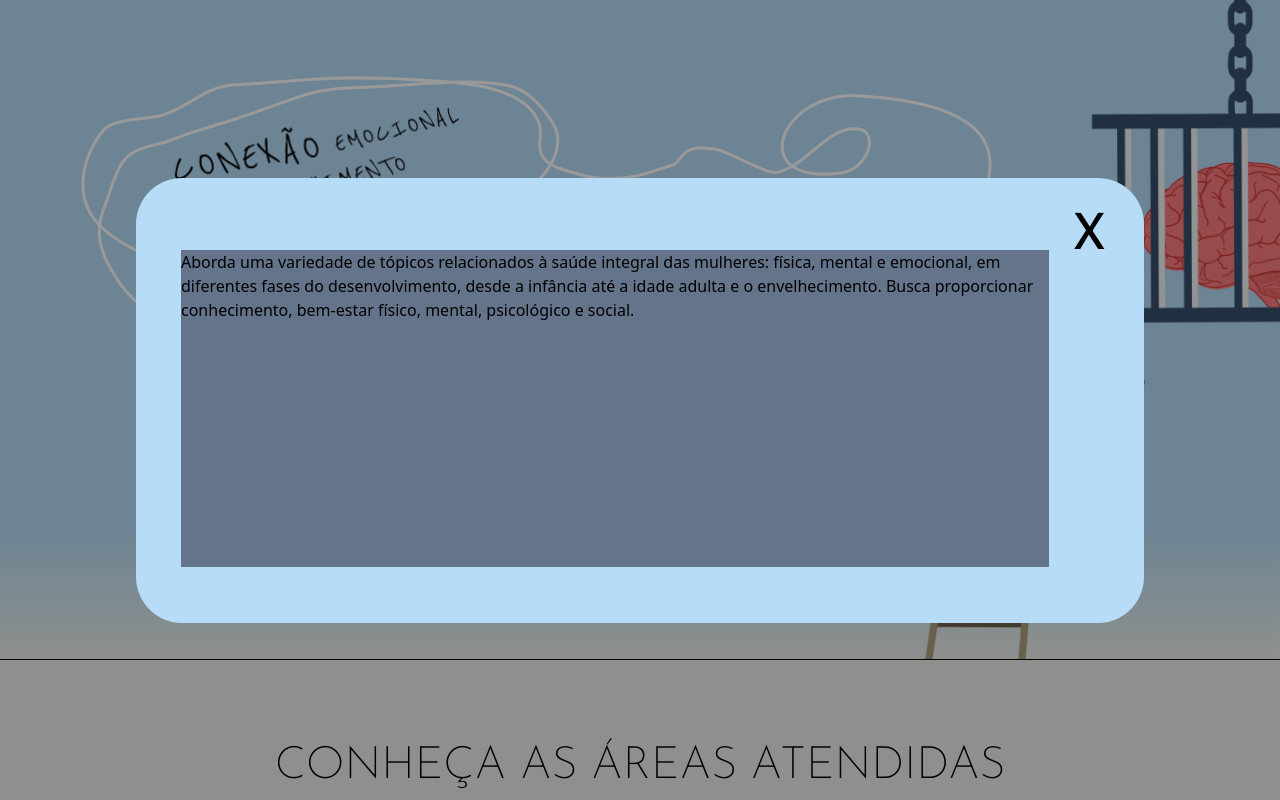
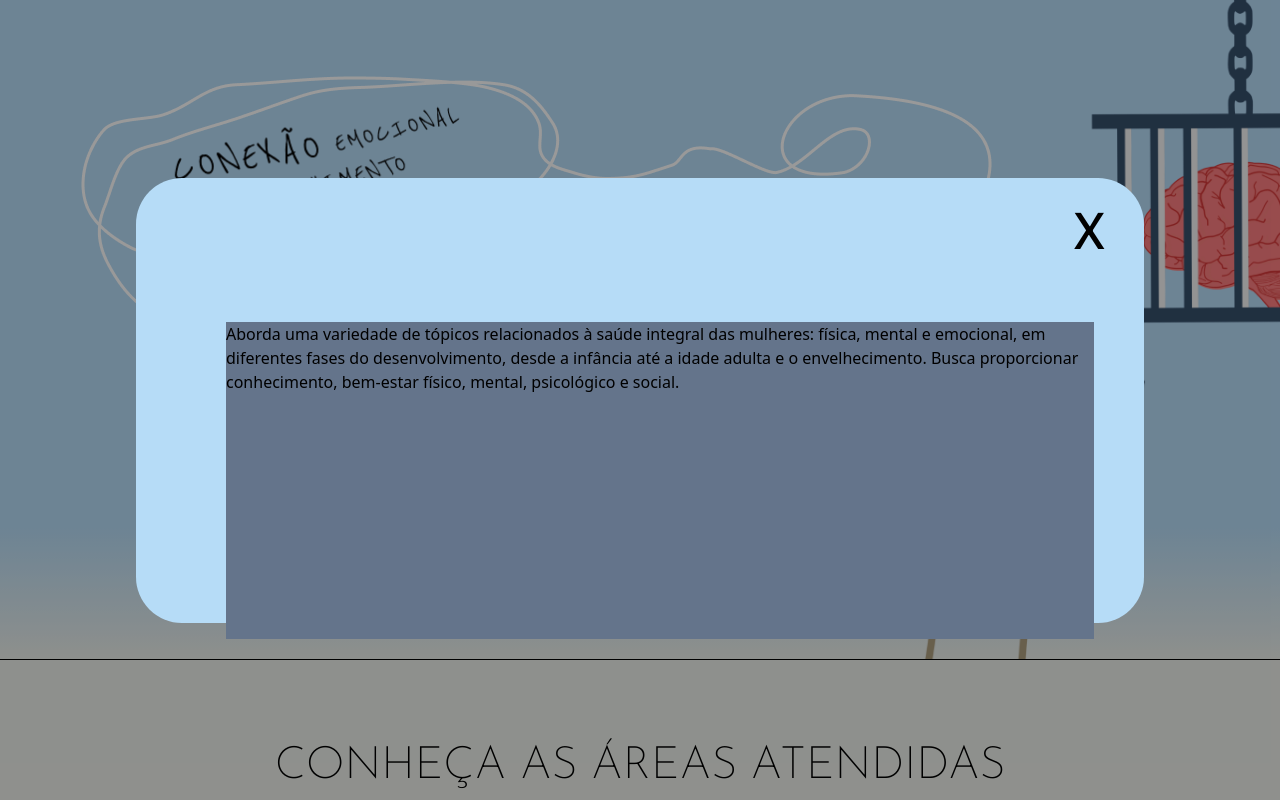
Before and after one commit to EricBrisola/CONEX, a React (Vite) app: page / in a window 1280 px wide. Shown: the top 800 px of the page. Built offline with nearby package versions, Linux system fonts and the light colour scheme.

Commit message:
chore: added a div to comport modal children

```diff
--- a/src/components/Modal/index.jsx
+++ b/src/components/Modal/index.jsx
@@ -2,7 +2,11 @@ const Modal = ({ children, closeModal }) => {
   return (
     <section className="fixed left-0 top-0 z-50 flex h-screen w-screen items-center justify-center bg-black bg-opacity-40">
       <article className="relative h-[27.813rem] w-[63rem] rounded-[2.875rem] bg-[#b6dcf7]">
-        <div className="relative">{children}</div>
+        <div className="relative">
+          <div className="absolute left-[2.813rem] top-[4.5rem] h-[19.85rem] w-[54.25rem]">
+            {children}
+          </div>
+        </div>
         <button
           type="button"
           className="absolute right-[2.375rem] top-[2.125rem] font-JosefinSans text-[3.125rem] leading-none"
```
